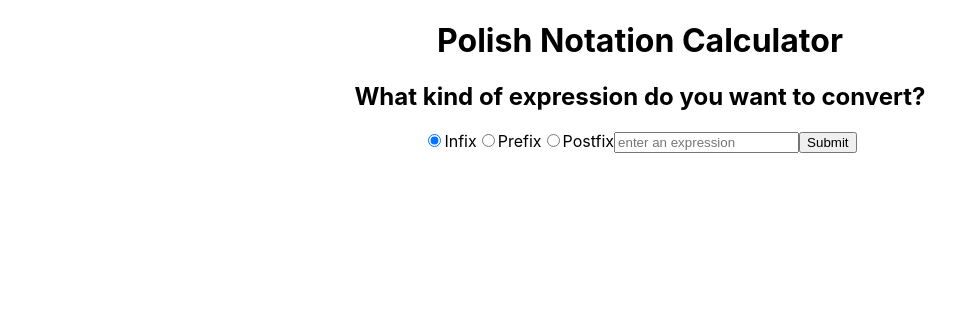
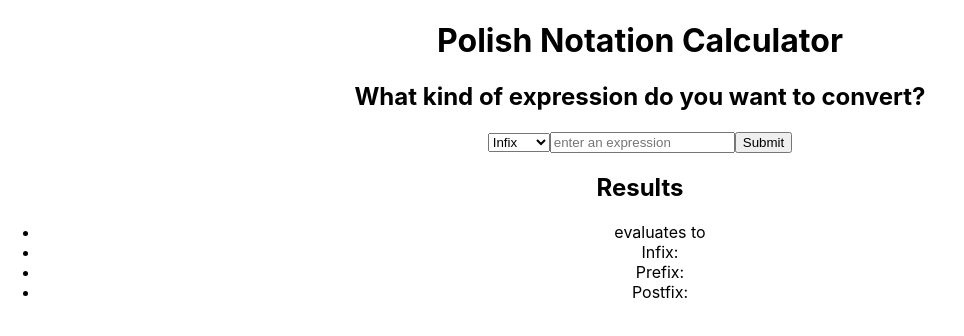
Before and after one commit to rjames187/Polish-Notation-Frontend, a React (Create React App) app: page / in a window 1280 px wide. Shown: the top 336 px of the page, without its empty margins (0-964 px from the left). Built offline with nearby package versions, Linux system fonts and the light colour scheme.

Commit message:
complete fetching functionality

```diff
--- a/src/App.js
+++ b/src/App.js
@@ -3,23 +3,55 @@ import './App.css';
 import React, { useState } from 'react';
 
 function App() {
-  const [inputData, setInputData] = useState({"text" : "", "expType" : ""});
+  const [inputText, setInputText] = useState("");
+  const [inputType, setInputType] = useState("infix");
   const [displayData, setDisplayData] = useState({"infix" : '', "prefix" : '', "postfix" : '', "eval" : ""});
+
+  function handleSubmit (e) {
+    e.preventDefault();
+    var myHeaders = new Headers();
+    myHeaders.append("Content-Type", "application/json");
+
+
+    var raw = JSON.stringify({
+    "data": inputText
+    });
+
+    var requestOptions = {
+      method: 'POST',
+      headers: myHeaders,
+      body: raw,
+      redirect: 'follow'
+    };
+
+    fetch(`https://pn-microservice.herokuapp.com/${inputType}`, requestOptions)
+      .then(response => response.json())
+      .then(result => setDisplayData(result))
+      .catch(error => console.log('error', error));
+  }
 
   return (
     <div className="App">
       <h1>Polish Notation Calculator</h1>
       <h2>What kind of expression do you want to convert?</h2>
-      <form>
-        <input type="radio" id="infix-rb" name="expression-type" value="infix" checked></input>
-        <label for="infix-rb">Infix</label>
-        <input type="radio" id="prefix-rb" name="expression-type" value="prefix"></input>
-        <label for="prefix-rb">Prefix</label>
-        <input type="radio" id="postfix-rb" name="expression-type" value="postfix"></input>
-        <label for="postfix-rb">Postfix</label>
-        <input type="text" placeholder='enter an expression' required/>
+
+      <form onSubmit={handleSubmit}>
+        <select value={inputType} onChange={(e) => setInputType(e.target.value)}>
+          <option value="infix">Infix</option>
+          <option value="prefix">Prefix</option>
+          <option value="postfix">Postfix</option>
+        </select>
+        <input value={inputText} onChange={(e) => setInputText(e.target.value)} type="text" placeholder='enter an expression' required/>
         <button type="submit">Submit</button>
       </form>
+
+      <h2>Results</h2>
+      <ul>
+        <li>{inputText} evaluates to {displayData["eval"]}</li>
+        <li>Infix: {displayData["infix"]}</li>
+        <li>Prefix: {displayData["prefix"]}</li>
+        <li>Postfix: {displayData["postfix"]}</li>
+      </ul>
     </div>
   );
 }
```
